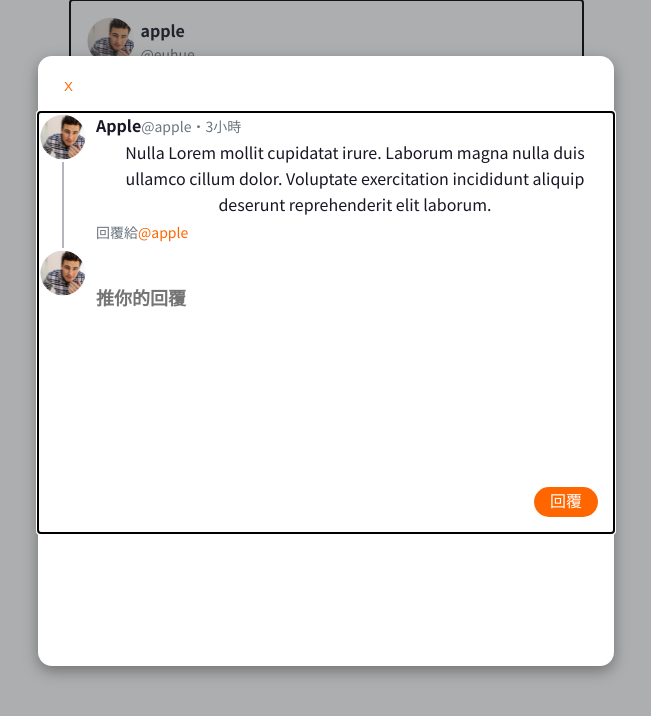
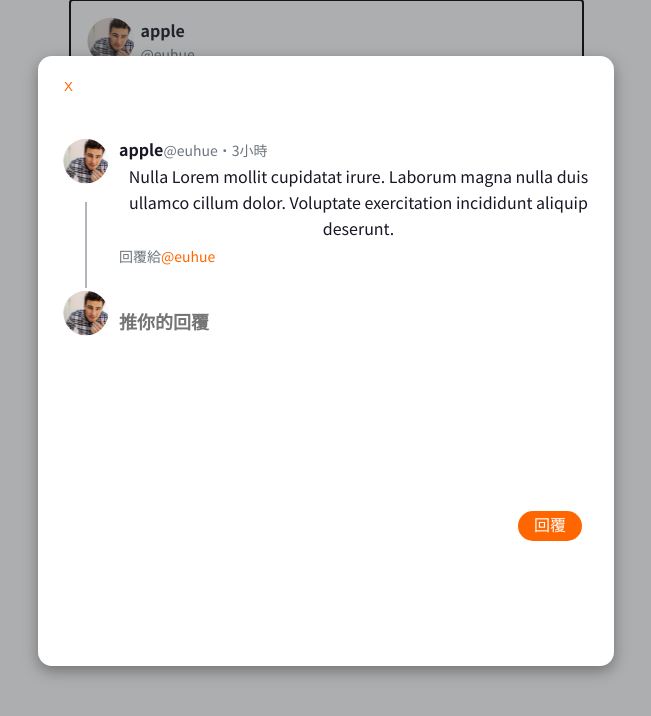
Before and after one commit to zebrrrra/twitter_challenge, a React (Create React App) app: page /login in a window 1280 px wide. Both pictures are taken after a click on the icon 412 px from the left and 321 px from the top of the page. Shown: the top 716 px of the page, without its empty margins (314-965 px from the left). Built offline with nearby package versions, Linux system fonts and the light colour scheme.

Commit message:
fix: modtfy modal layout

```diff
--- a/src/components/MainTweet/MainTweet.jsx
+++ b/src/components/MainTweet/MainTweet.jsx
@@ -40,7 +40,7 @@ const MainTweet = ({ replyNumber = 34, likeNumber = 808, name = 'apple', account
           </div>
         </div>
       </div>
-      {openModal && <ReplyModal open={openModal} onClose={(value) => setOpenModal(value)} />}
+      {openModal && <ReplyModal open={openModal} onClose={(value) => setOpenModal(value)} name={name} account={account} introduction={introduction} /*createdAt={createdAt}*/ />}
     </>
 
 
--- a/src/components/ReplyModal/ReplyModal.jsx
+++ b/src/components/ReplyModal/ReplyModal.jsx
@@ -1,9 +1,13 @@
 import style from "./ReplyModal.module.scss"
+// avatar會拿掉改成接props
 import avatar from '../../assets/icons/avatar.svg'
 import { ReactComponent as Line } from "../../assets/icons/line.svg"
 
+// 接收來自MainTweet的props
+// createdAt從父傳來後需經過處理
 const ReplyModal = ({
-  onClose, open, name = 'Apple', account = 'apple', introduction = 'Nulla Lorem mollit cupidatat irure. Laborum magna nulla duis ullamco cillum dolor. Voluptate exercitation incididunt aliquip deserunt reprehenderit elit laborum. ', time = 3 }) => {
+  onClose, open, name, account, introduction, createdAt = 3 }) => {
+
   if (!open) return
   return (
     <div className={style.background}>
@@ -24,7 +28,7 @@ const ReplyModal = ({
           </div>
           <div className={style.rightContainer}>
             <div className={style.rightTopContainer}>
-              <h5 className={style.name}>{name}<span>@{account}・{time}小時</span></h5>
+              <h5 className={style.name}>{name}<span>@{account}・{createdAt}小時</span></h5>
               <p className={style.introduction}>{introduction}</p>
               <p className={style.hint}>回覆給<span>@{account}</span></p>
             </div>
--- a/src/components/ReplyModal/ReplyModal.module.scss
+++ b/src/components/ReplyModal/ReplyModal.module.scss
@@ -42,7 +42,7 @@
 .ContentContainer {
   width: 100%;
   display: flex;
-  outline: auto;
+  padding: 24px 16px 0;
 
   .leftContainer {
     flex-basis: 82px;
@@ -51,7 +51,22 @@
     justify-content: flex-start;
     align-items: center;
     margin-right: 8px;
-    // margin-left: 7px;
+    position: relative;
+    margin-left: 7px;
+
+
+    .top {
+      margin-bottom: 16px;
+    }
+
+    .down {
+      align-self: center;
+
+    }
+
+    >svg {}
+
+
   }
 
   .rightContainer {
@@ -121,23 +136,12 @@
 
 .avatarContainer {
   @include box(50, 50);
-  // position: absolute;
-  // left: 16.13px;
-  // top: 181px;
   object-fit: cover;
   border: 1px solid $background-color;
   border-radius: 50%;
 
-  // cursor: pointer;
-  .top {}
+}
 
-  .down {
-    align-self: center;
-
-    // margin-top: 26px;
-
-  }
-}
 
 
 .tweetText {
```
